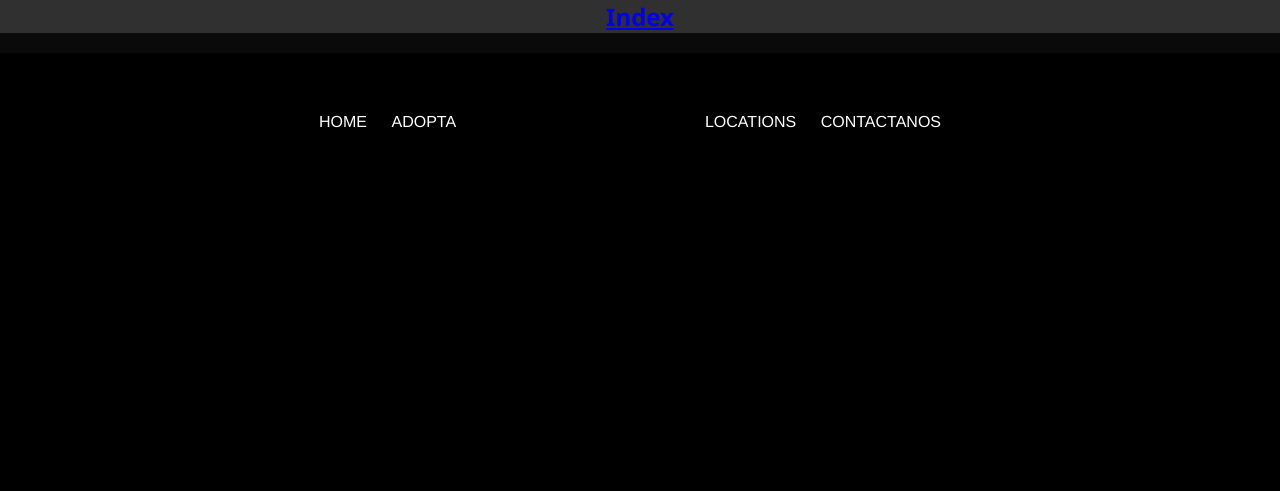
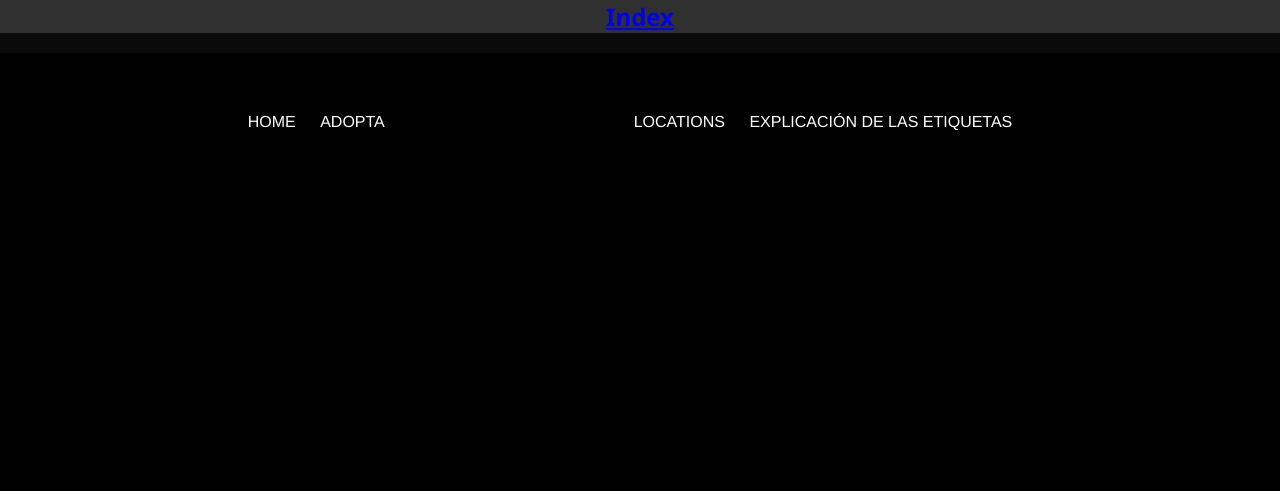
Before and after one commit to jr01994/jr01994.github.io, a plain HTML site: page Practica 5.html in a window 1280 px wide. Shown: the top 491 px of the page. Drawn offline with Linux system fonts and the light colour scheme.

Commit message:
Update Practica 5.html

```diff
--- a/Practica 5.html
+++ b/Practica 5.html
@@ -22,7 +22,7 @@
                     <li><a href="adopta.html">Adopta</a></li>
                     <li class="logo"><a href="index.html">Logo</a></li>
                     <li><a href="locations.html">Locations</a></li>
-                    <li><a href="contact.html">Contactanos</a></li>
+                    <li><a href="Practica5-Exp.html">Explicación de las etiquetas</a></li>
                 </ul>
             </nav>
         </header>
```
